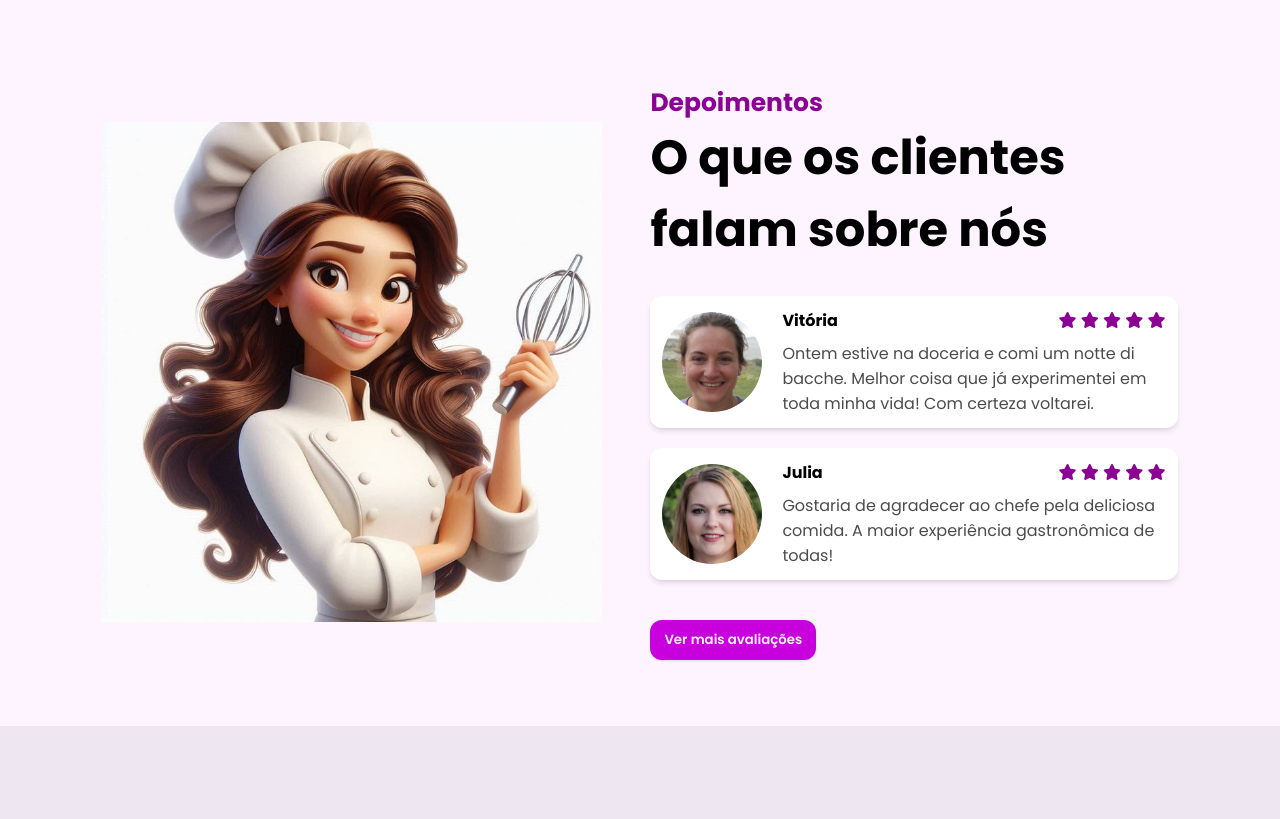
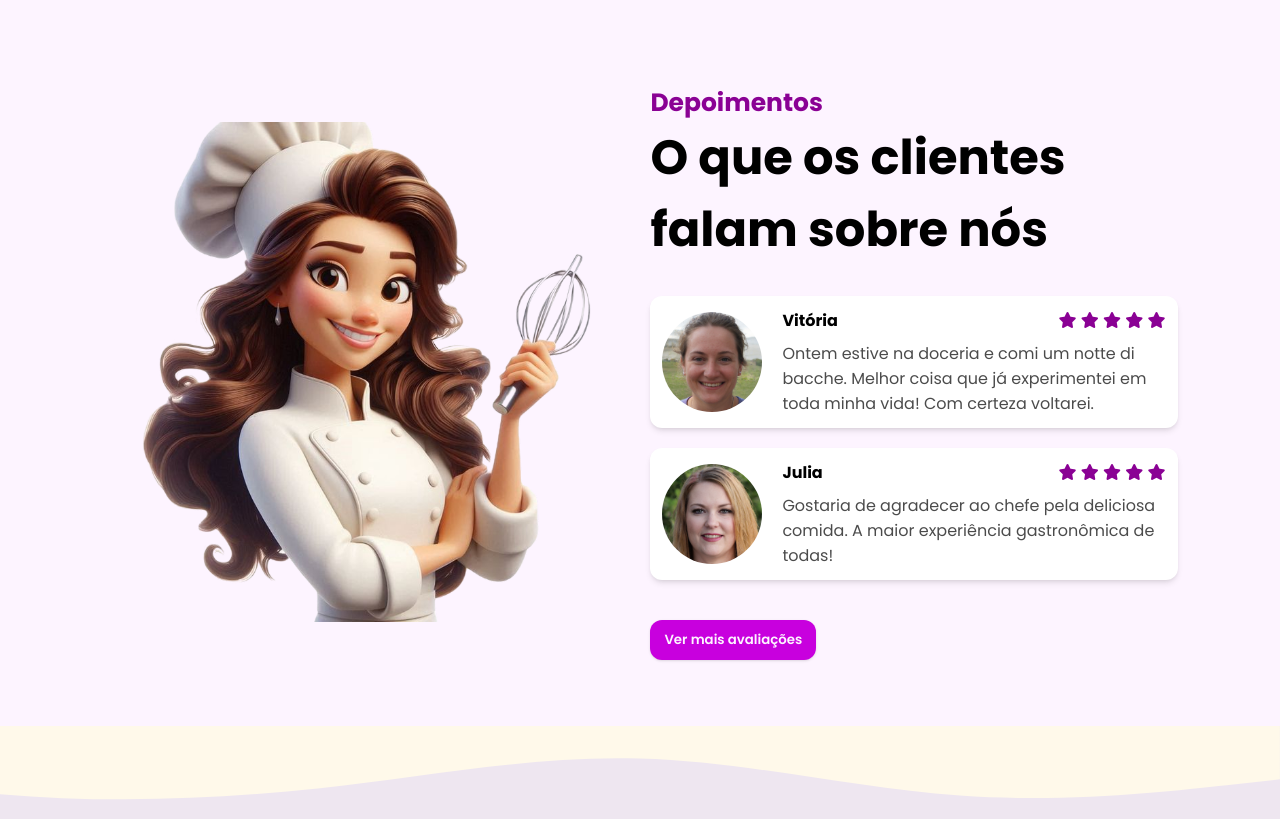
Before and after one commit to JuliaLepiscopo/atelier-douce, a website built with Vite: page index.html in a window 1280 px wide. Shown: the part 1595-2414 px from the top of the page. Built offline with nearby package versions, Linux system fonts and the light colour scheme.

Commit message:
Finish page

```diff
--- a/index.html
+++ b/index.html
@@ -246,7 +246,7 @@
         </section>
 
         <section id="testimonials">
-            <img src="src/images/chefe.jpeg" id="testimonial_chef" alt="">
+            <img src="src/images/chefe 1.png" id="testimonial_chef" alt="">
 
             <div id="testimonials_content">
                 <h2 class="section-title">Depoimentos</h2>
@@ -303,7 +303,7 @@
     </main>
 
     <footer>
-        <img src="src/images/wave.svg" alt="" class="">
+        <img src="src/images/wave (4).svg" alt="" class="">
 
         <div id="footer_items">
             <span id="copyright">
```
Also changed, not shown: src/images/chefe 1.png (added), src/images/wave (4).svg (added).
